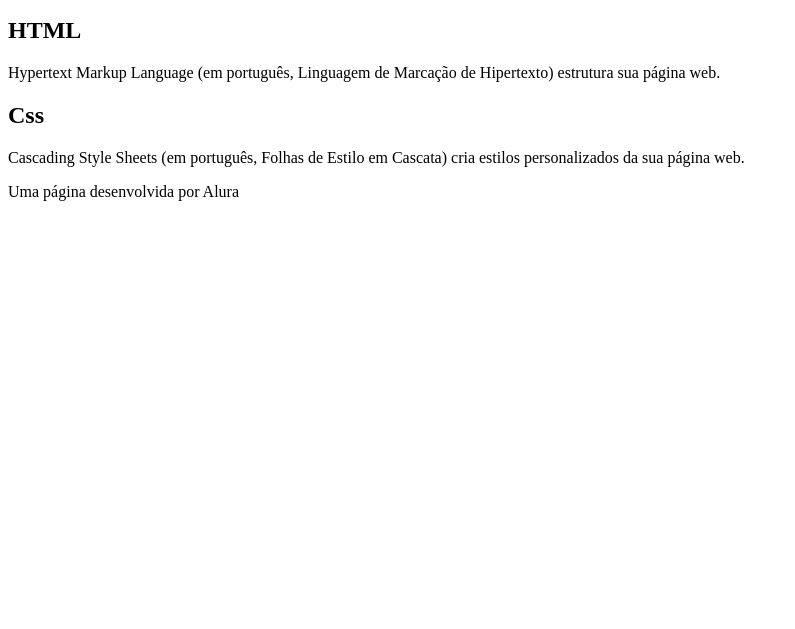
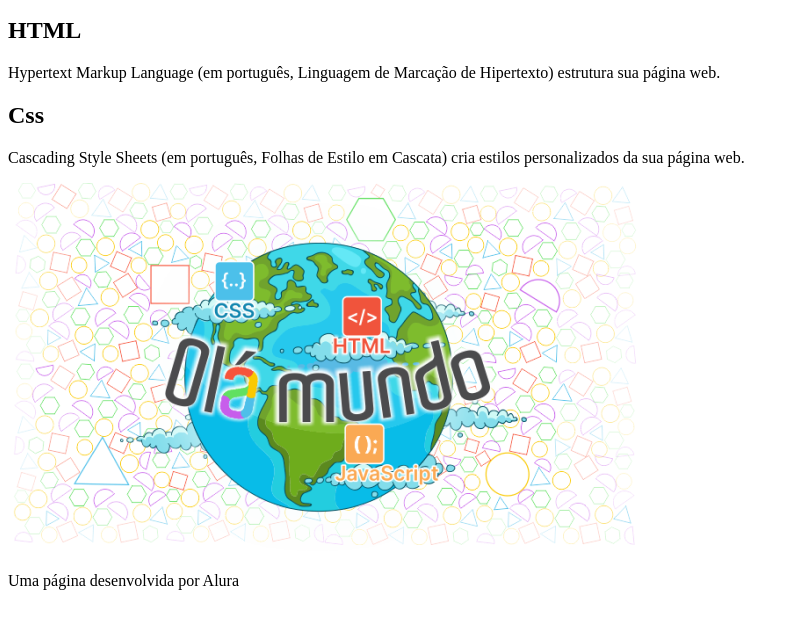
Before and after one commit to JessiChemim/Hello-World, a plain HTML site: page index.html in a window 1280 px wide. Shown: the part 101-730 px from the top of the page, without its empty margins (0-795 px from the left). Drawn offline with Linux system fonts and the light colour scheme.

Commit message:
Add files via upload

```diff
--- a/index.html
+++ b/index.html
@@ -19,7 +19,7 @@
 
         <h2>Css</h2>
         <p> Cascading Style Sheets (em português, Folhas de Estilo em Cascata) cria estilos personalizados da sua página web.</p>
-
+        <img src="imagem/Olá Mundo.png" alt="magem com figuras geométricas ao fundo e uma figura do planeta Terra a frente, com a inscrição Olá Mundo em letras coloridas">
     </section>
 
     <footer>
```
Also changed, not shown: imagem/Olá Mundo.png (added).
